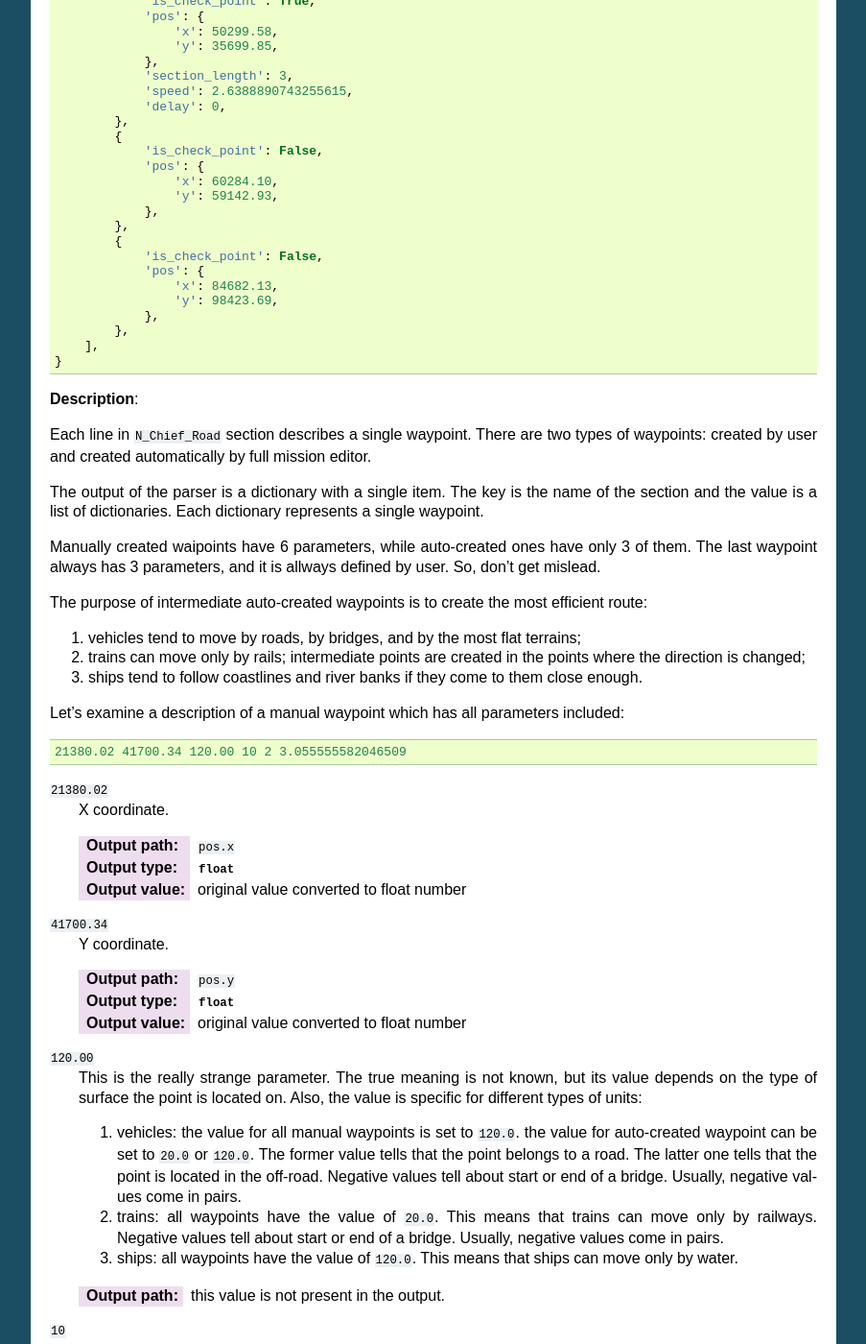
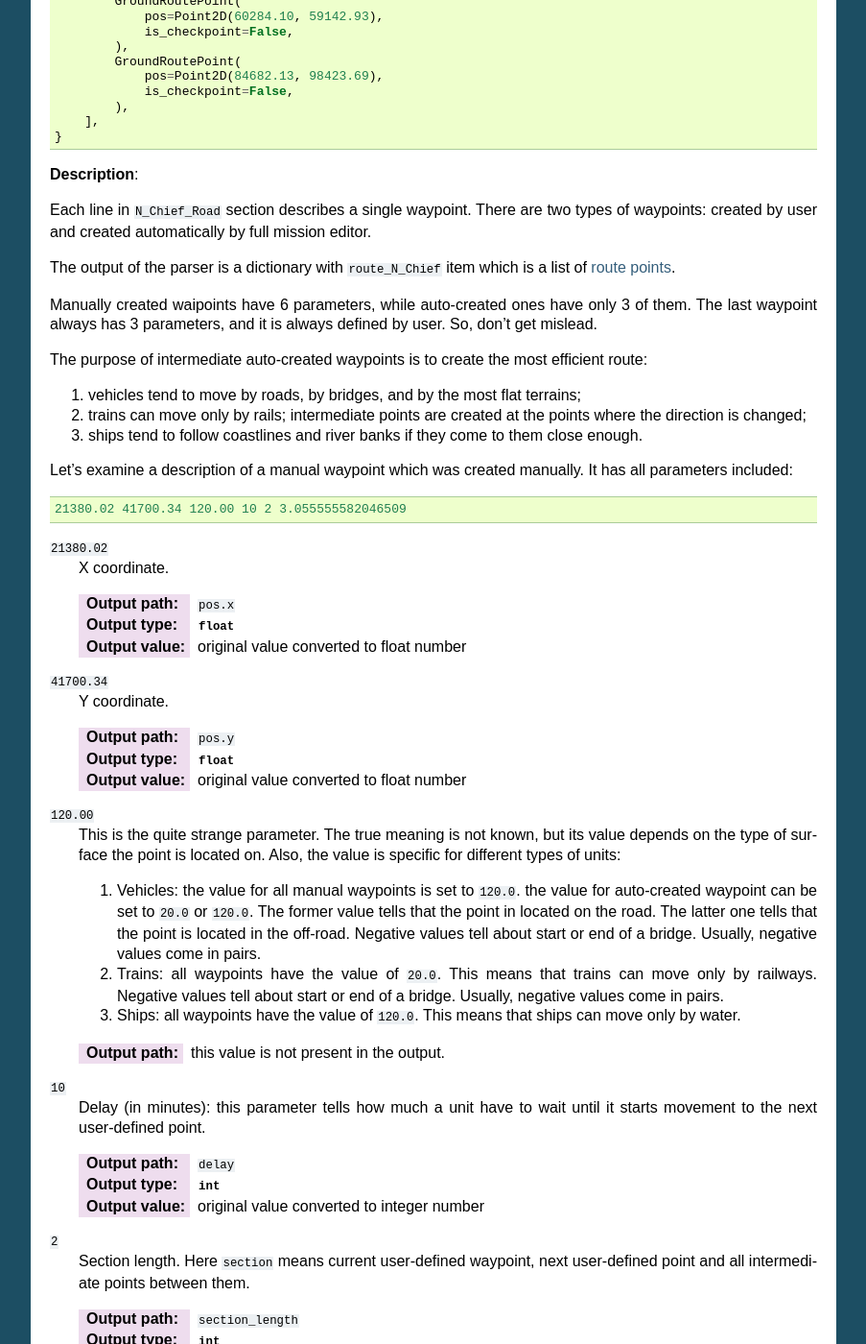
Before and after one commit to IL2HorusTeam/il2fb-mission-parser, a Sphinx documentation site: the page built from docs/parsers/chief-road.rst, in a window 1280 px wide and 1400 px high, scrolled down 719 px. Shown: the whole window at 96% size, without its empty margins (248-1151 px from the left). Built offline with Sphinx 7.4.7, drawn with Linux system fonts in a browser that asks for light colours; some of the changed text lies outside the part shown.

Commit message:
update docs for "Chief_Road" section parser

```diff
--- a/docs/parsers/chief-road.rst
+++ b/docs/parsers/chief-road.rst
@@ -8,9 +8,9 @@ Chief Road section
     `Russian version <https://github.com/IL2HorusTeam/il2fb-mission-parser/wiki/%D0%A1%D0%B5%D0%BA%D1%86%D0%B8%D1%8F-Chief_Road>`_
 
 :class:`~il2fb.parsers.mission.parsers.ChiefRoadParser` is responsible for
-parsing ``N_Chief_Road`` section. Every object listed in :ref:`chiefs-section`
-has own route described in own ``N_Chief_Road`` section, where ``N`` is the
-sequence number within ``Chiefs`` section.
+parsing ``N_Chief_Road`` section. Every object listed in :doc:`chiefs` has own
+route described in own ``N_Chief_Road`` section, where ``N`` is the sequence
+number within ``Chiefs`` section.
 
 Section example::
 
@@ -27,50 +27,36 @@ Output example:
 .. code-block:: python
 
     {
-        '0_chief_route': [
-            {
-                'is_check_point': True,
-                'pos': {
-                    'x': 21380.02,
-                    'y': 41700.34,
-                },
-                'section_length': 2,
-                'speed': 3.055555582046509,
-                'delay': 10,
-            },
-            {
-                'is_check_point': False,
-                'pos': {
-                    'x': 21500.00,
-                    'y': 41700.00,
-                },
-            },
-            {
-                'is_check_point': True,
-                'pos': {
-                    'x': 50299.58,
-                    'y': 35699.85,
-                },
-                'section_length': 3,
-                'speed': 2.6388890743255615,
-                'delay': 0,
-            },
-            {
-                'is_check_point': False,
-                'pos': {
-                    'x': 60284.10,
-                    'y': 59142.93,
-                },
-            },
-            {
-                'is_check_point': False,
-                'pos': {
-                    'x': 84682.13,
-                    'y': 98423.69,
-                },
-            },
+        'route_0_Chief': [
+            GroundRoutePoint(
+                pos=Point2D(21380.02, 41700.34),
+                is_checkpoint=True,
+                delay=10,
+                section_length=3,
+                speed=3.055555582046509,
+            ),
+            GroundRoutePoint(
+                pos=Point2D(21500.00, 41700.00),
+                is_checkpoint=False,
+            ),
+            GroundRoutePoint(
+                pos=Point2D(50299.58, 35699.85),
+                is_checkpoint=True,
+                delay=0,
+                section_length=3,
+                speed=2.6388890743255615,
+            ),
+            GroundRoutePoint(
+                pos=Point2D(60284.10, 59142.93),
+                is_checkpoint=False,
+            ),
+            GroundRoutePoint(
+                pos=Point2D(84682.13, 98423.69),
+                is_checkpoint=False,
+            ),
         ],
     }
+
 
 **Description**:
 
@@ -78,25 +64,24 @@ Each line in ``N_Chief_Road`` section describes a single waypoint. There are
 two types of waypoints: created by user and created automatically by full
 mission editor.
 
-The output of the parser is a dictionary with a single item. The key is the
-name of the section and the value is a list of dictionaries. Each dictionary
-represents a single waypoint.
+The output of the parser is a dictionary with ``route_N_Chief`` item which is a
+list of `route points`_.
 
 Manually created waipoints have 6 parameters, while auto-created ones have only
-3 of them. The last waypoint always has 3 parameters, and it is allways defined
+3 of them. The last waypoint always has 3 parameters, and it is always defined
 by user. So, don't get mislead.
 
 The purpose of intermediate auto-created waypoints is to create the most
 efficient route:
 
 #. vehicles tend to move by roads, by bridges, and by the most flat terrains;
-#. trains can move only by rails; intermediate points are created in the points
+#. trains can move only by rails; intermediate points are created at the points
    where the direction is changed;
 #. ships tend to follow coastlines and river banks if they come to them close
    enough.
 
-Let's examine a description of a manual waypoint which has all parameters
-included::
+Let's examine a description of a manual waypoint which was created manually.
+It has all parameters included::
 
     21380.02 41700.34 120.00 10 2 3.055555582046509
 
@@ -115,19 +100,19 @@ included::
   :Output value: original value converted to float number
 
 ``120.00``
-  This is the really strange parameter. The true meaning is not known, but its
+  This is the quite strange parameter. The true meaning is not known, but its
   value depends on the type of surface the point is located on. Also, the
   value is specific for different types of units:
 
-  #. vehicles: the value for all manual waypoints is set to ``120.0``.
+  #. Vehicles: the value for all manual waypoints is set to ``120.0``.
      the value for auto-created waypoint can be set to ``20.0`` or ``120.0``.
-     The former value tells that the point belongs to a road. The latter one
-     tells that the point is located in the off-road. Negative values tell
+     The former value tells that the point in located on the road. The latter
+     one tells that the point is located in the off-road. Negative values tell
      about start or end of a bridge. Usually, negative values come in pairs.
-  #. trains: all waypoints have the value of ``20.0``. This means that trains
+  #. Trains: all waypoints have the value of ``20.0``. This means that trains
      can move only by railways. Negative values tell about start or end of a
      bridge. Usually, negative values come in pairs.
-  #. ships: all waypoints have the value of ``120.0``. This means that ships
+  #. Ships: all waypoints have the value of ``120.0``. This means that ships
      can move only by water.
 
   :Output path: this value is not present in the output.
@@ -141,8 +126,8 @@ included::
   :Output value: original value converted to integer number
 
 ``2``
-  Section length. Here ``section`` means current waypoint, next user-defined
-  point and all intermediate points between them.
+  Section length. Here ``section`` means current user-defined waypoint, next
+  user-defined point and all intermediate points between them.
 
   :Output path: ``section_length``
   :Output type: :class:`int`
@@ -158,11 +144,14 @@ included::
 
 -----
 
-  We decided to mark each user-defined waypoint as a check point (except the
+  We decided to mark each user-defined waypoint as a checkpoint (except the
   last one).
 
   :Output path: ``is_check_point``
   :Output type: :class:`bool`
   :Output value:
-    ``True`` if a point defines start of a section, ``False`` if it is an
+    ``True`` if point defines start of a section, ``False`` if it is an
     intermediate point or the last point
+
+
+.. _route points: https://github.com/IL2HorusTeam/il2fb-mission-parser/blob/master/il2fb/parsers/mission/structures.py#L46
```
Also changed, not shown: other parts of docs/parsers/chief-road.rst (+2 -1 lines).
